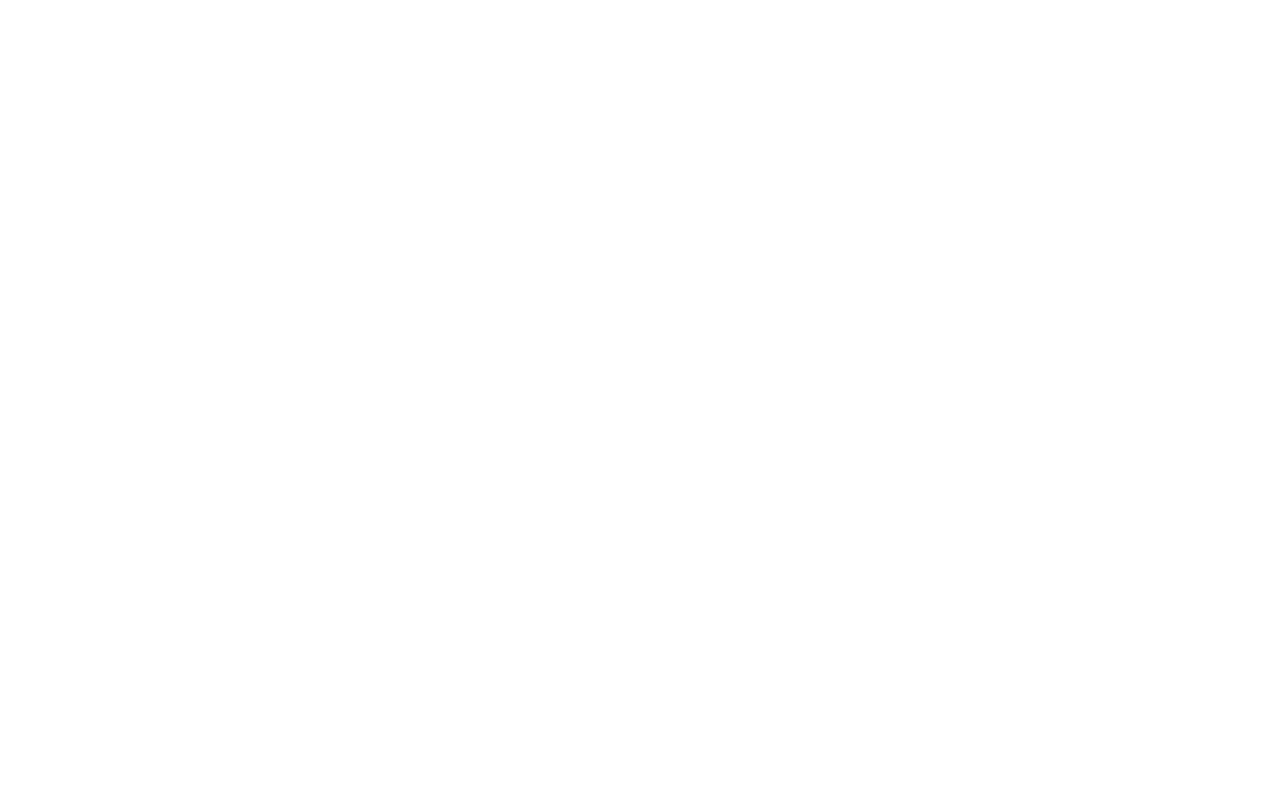
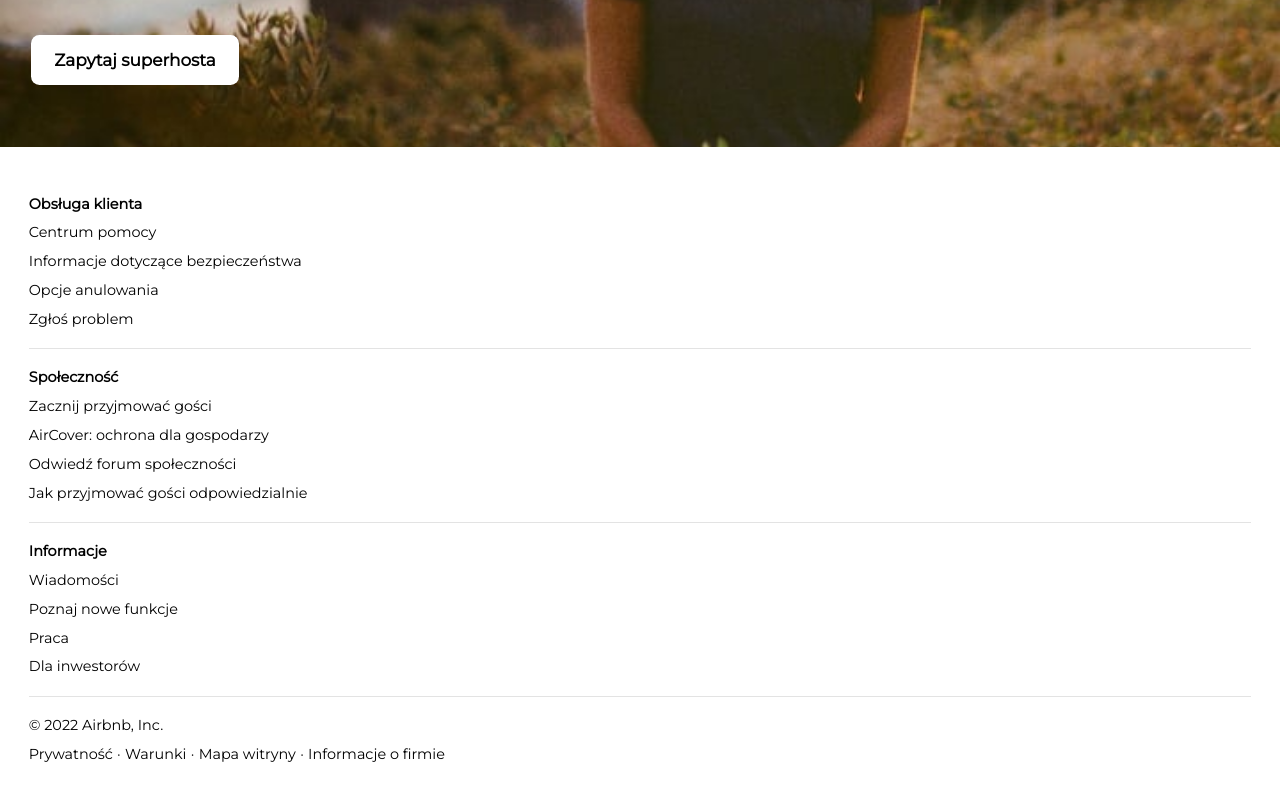
Before and after one commit to Mertinn/react-airbnb-clone, a React (Create React App) app: page / in a window 1280 px wide. Shown: the part 3481-4281 px from the top of the page. Before the commit the page ends 3028 px from the top, so only its background shows below. Built offline with nearby package versions, Linux system fonts and the light colour scheme.

Commit message:
Added footer

```diff
--- a/src/components/Footer/index.tsx
+++ b/src/components/Footer/index.tsx
@@ -1,10 +1,82 @@
 import React from "react";
-import { FooterContainer, FooterSections } from "./styles";
+import { Link } from "react-router-dom";
+import {
+  FooterContainer,
+  FooterSections,
+  InlineLinks,
+  LinksList,
+  SectionHeader,
+} from "./styles";
 
 const Footer = () => {
   return (
     <FooterContainer>
-      <FooterSections></FooterSections>
+      <FooterSections>
+        <li>
+          <SectionHeader>Obsługa klienta</SectionHeader>
+          <LinksList>
+            <li>
+              <Link to={"#"}>Centrum pomocy</Link>
+            </li>
+            <li>
+              <Link to={"#"}>Informacje dotyczące bezpieczeństwa</Link>
+            </li>
+            <li>
+              <Link to={"#"}>Opcje anulowania</Link>
+            </li>
+            <li>
+              <Link to={"#"}>Zgłoś problem</Link>
+            </li>
+          </LinksList>
+        </li>
+        <li>
+          <SectionHeader>Społeczność</SectionHeader>
+          <LinksList>
+            <li>
+              <Link to={"#"}>Zacznij przyjmować gości</Link>
+            </li>
+            <li>
+              <Link to={"#"}>AirCover: ochrona dla gospodarzy</Link>
+            </li>
+            <li>
+              <Link to={"#"}>Odwiedź forum społeczności</Link>
+            </li>
+            <li>
+              <Link to={"#"}>Jak przyjmować gości odpowiedzialnie</Link>
+            </li>
+          </LinksList>
+        </li>
+        <li>
+          <SectionHeader>Informacje</SectionHeader>
+          <LinksList>
+            <li>
+              <Link to={"#"}>Wiadomości</Link>
+            </li>
+            <li>
+              <Link to={"#"}>Poznaj nowe funkcje</Link>
+            </li>
+            <li>
+              <Link to={"#"}>Praca</Link>
+            </li>
+            <li>
+              <Link to={"#"}>Dla inwestorów</Link>
+            </li>
+          </LinksList>
+        </li>
+        <li>
+          <p>© 2022 Airbnb, Inc.</p>
+
+          <InlineLinks>
+            <Link to={"#"}>Prywatność</Link>
+            <span>·</span>
+            <Link to={"#"}>Warunki</Link>
+            <span>·</span>
+            <Link to={"#"}>Mapa witryny</Link>
+            <span>·</span>
+            <Link to={"#"}>Informacje o firmie</Link>
+          </InlineLinks>
+        </li>
+      </FooterSections>
     </FooterContainer>
   );
 };
--- a/src/components/Footer/styles.ts
+++ b/src/components/Footer/styles.ts
@@ -2,5 +2,35 @@
 
 export const FooterContainer = styled.div`
   padding: 2em;
+  font-size: 0.9em;
 `;
-export const FooterSections = styled.ul``;
+export const FooterSections = styled.ul`
+  list-style-type: none;
+  line-height: 2em;
+
+  & > li {
+    padding: 1em 0;
+    &:not(:last-child) {
+      border-bottom: 1px solid rgba(212, 212, 212, 0.65);
+    }
+    a {
+      text-decoration: none;
+      color: inherit;
+    }
+  }
+`;
+
+export const SectionHeader = styled.p`
+  font-weight: bold;
+`;
+
+export const LinksList = styled.ul`
+  list-style-type: none;
+`;
+
+export const InlineLinks = styled.div`
+  display: flex;
+  flex-wrap: wrap;
+  gap: 0.3em;
+  list-style: none;
+`;
--- a/src/views/Home/index.tsx
+++ b/src/views/Home/index.tsx
@@ -26,6 +26,7 @@
   CardAbsoluteText,
   CardCenteredContainer,
 } from "../../components/ExploreCard/styles";
+import Footer from "../../components/Footer";
 
 const Home = () => {
   const swipeCards = [
@@ -152,6 +153,7 @@
             alignItems={"start"}
             justifyContent={"start"}
             fontSize={"1.2em"}
+            bottomPadding={"25em"}
           >
             <h1>Sposoby spędzania czasu w&nbsp;domu</h1>
             <MinimalisticButton>Atrakcje online</MinimalisticButton>
@@ -166,11 +168,14 @@
           alignItems={"start"}
           justifyContent={"space-between"}
           fontSize={"1.2em"}
+          gap={"20em"}
         >
           <BiggerHeader>Masz pytania na temat przyjmowania gości?</BiggerHeader>
           <MinimalisticButton>Zapytaj superhosta</MinimalisticButton>
         </CardAbsoluteText>
       </ExploreCard>
+
+      <Footer />
     </>
   );
 };
```
